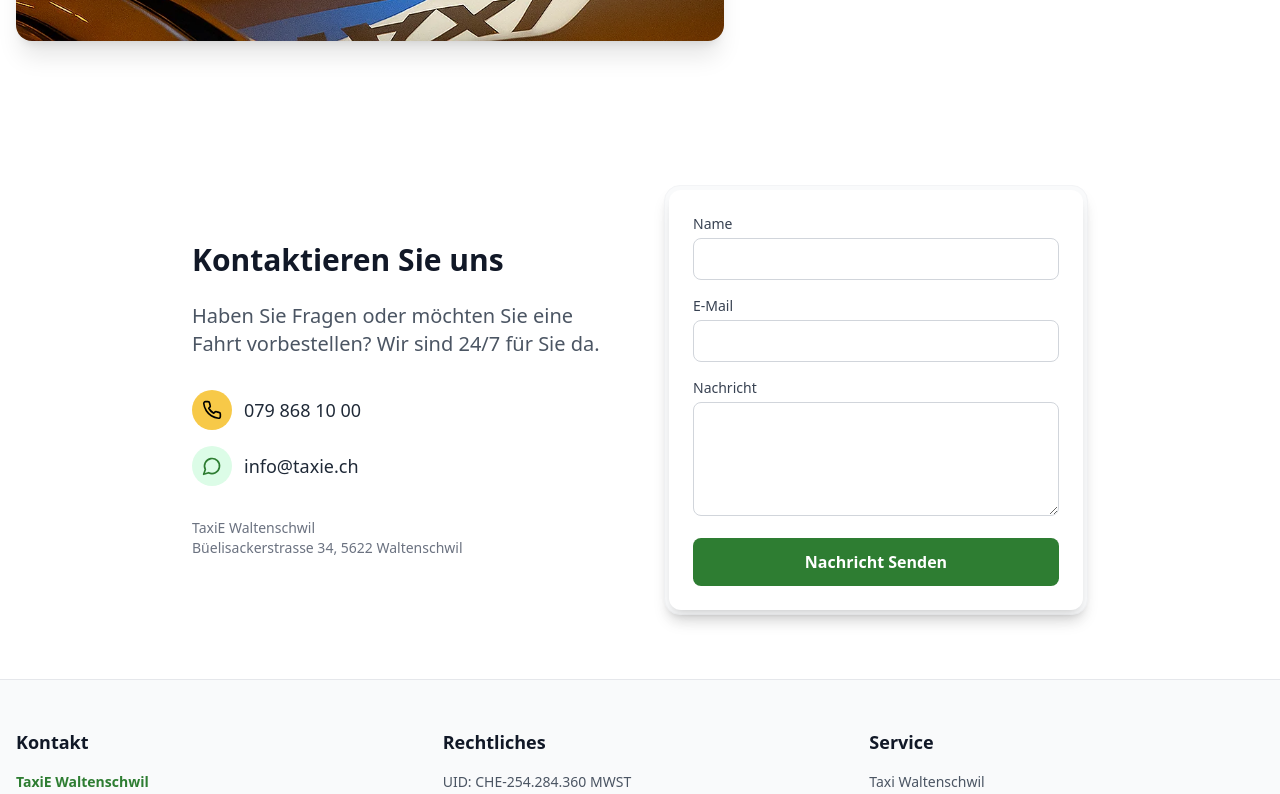
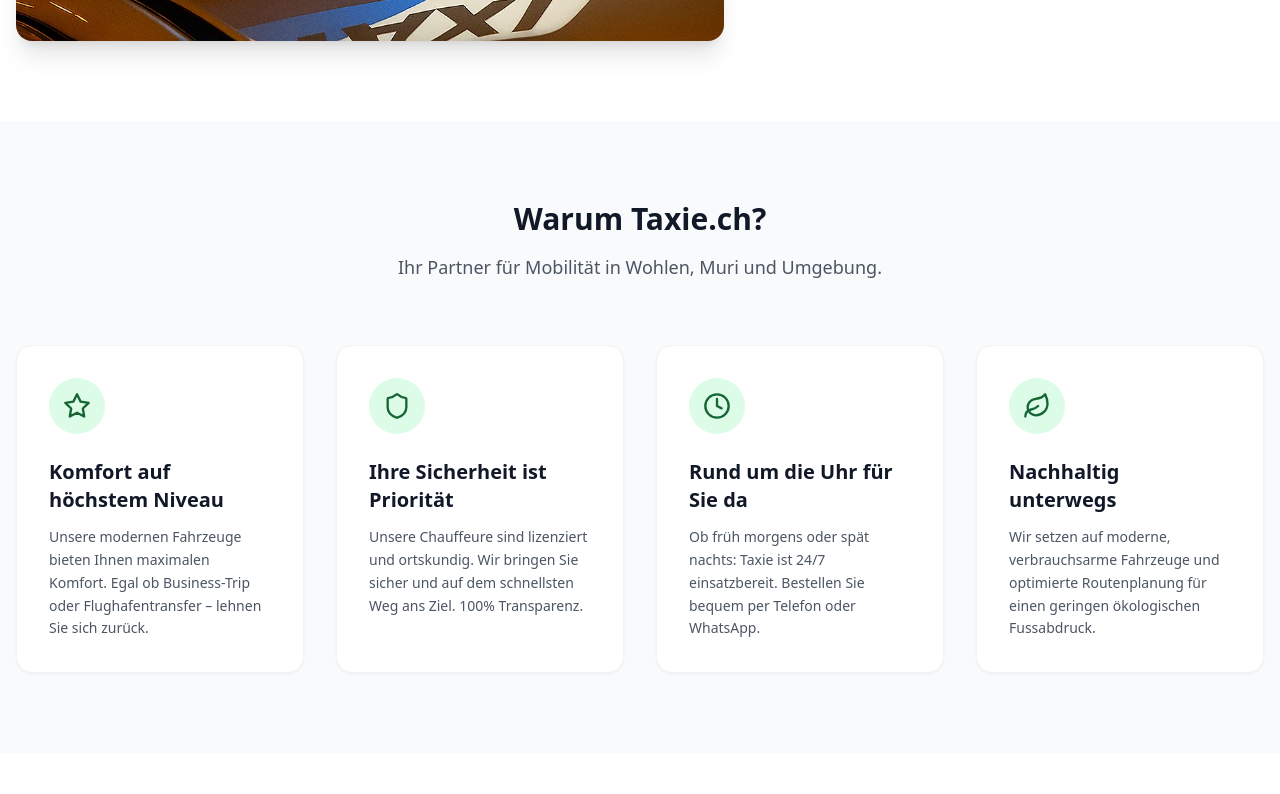
Before and after one commit to teocanKS/taxiech, a Nuxt app: page / in a window 1280 px wide. Shown: the part 3740-4534 px from the top of the page. Built offline with nearby package versions, Linux system fonts and the light colour scheme.

Commit message:
Content: Add 'Why Choose Us' section with modern grid layout

```diff
--- a/pages/index.vue
+++ b/pages/index.vue
@@ -1,5 +1,5 @@
 <script setup lang="ts">
-import { Check, Phone, MessageCircle } from 'lucide-vue-next'
+import { Check, Phone, MessageCircle, Star, Shield, Clock, Leaf } from 'lucide-vue-next'
 
 const { zone } = useZone()
 
@@ -271,6 +271,62 @@
         </div>
     </section>
 
+    <!-- Why Choose Us (New Section) -->
+    <section class="py-20 bg-gray-50">
+      <div class="container mx-auto px-4">
+        <div class="text-center mb-16">
+           <h2 class="text-3xl font-bold text-gray-900 mb-4">Warum Taxie.ch?</h2>
+           <p class="text-gray-600 text-lg max-w-2xl mx-auto">Ihr Partner für Mobilität in Wohlen, Muri und Umgebung.</p>
+        </div>
+
+        <div class="grid md:grid-cols-2 lg:grid-cols-4 gap-8">
+           <!-- Feature 1 -->
+           <div class="bg-white p-8 rounded-2xl shadow-sm hover:shadow-md transition duration-300 border border-gray-100 group">
+              <div class="w-14 h-14 bg-green-100 rounded-full flex items-center justify-center text-green-800 mb-6 mx-auto md:mx-0 group-hover:scale-110 transition duration-300">
+                  <Star class="w-7 h-7" />
+              </div>
+              <h3 class="text-xl font-bold mb-3 text-gray-900">Komfort auf höchstem Niveau</h3>
+              <p class="text-gray-600 leading-relaxed text-sm">
+                  Unsere modernen Fahrzeuge bieten Ihnen maximalen Komfort. Egal ob Business-Trip oder Flughafentransfer – lehnen Sie sich zurück.
+              </p>
+           </div>
+
+           <!-- Feature 2 -->
+           <div class="bg-white p-8 rounded-2xl shadow-sm hover:shadow-md transition duration-300 border border-gray-100 group">
+               <div class="w-14 h-14 bg-green-100 rounded-full flex items-center justify-center text-green-800 mb-6 mx-auto md:mx-0 group-hover:scale-110 transition duration-300">
+                  <Shield class="w-7 h-7" />
+              </div>
+              <h3 class="text-xl font-bold mb-3 text-gray-900">Ihre Sicherheit ist Priorität</h3>
+              <p class="text-gray-600 leading-relaxed text-sm">
+                  Unsere Chauffeure sind lizenziert und ortskundig. Wir bringen Sie sicher und auf dem schnellsten Weg ans Ziel. 100% Transparenz.
+              </p>
+           </div>
+
+           <!-- Feature 3 -->
+           <div class="bg-white p-8 rounded-2xl shadow-sm hover:shadow-md transition duration-300 border border-gray-100 group">
+              <div class="w-14 h-14 bg-green-100 rounded-full flex items-center justify-center text-green-800 mb-6 mx-auto md:mx-0 group-hover:scale-110 transition duration-300">
+                  <Clock class="w-7 h-7" />
+              </div>
+              <h3 class="text-xl font-bold mb-3 text-gray-900">Rund um die Uhr für Sie da</h3>
+              <p class="text-gray-600 leading-relaxed text-sm">
+                  Ob früh morgens oder spät nachts: Taxie ist 24/7 einsatzbereit. Bestellen Sie bequem per Telefon oder WhatsApp.
+              </p>
+           </div>
+
+           <!-- Feature 4 -->
+            <div class="bg-white p-8 rounded-2xl shadow-sm hover:shadow-md transition duration-300 border border-gray-100 group">
+              <div class="w-14 h-14 bg-green-100 rounded-full flex items-center justify-center text-green-800 mb-6 mx-auto md:mx-0 group-hover:scale-110 transition duration-300">
+                  <Leaf class="w-7 h-7" />
+              </div>
+              <h3 class="text-xl font-bold mb-3 text-gray-900">Nachhaltig unterwegs</h3>
+              <p class="text-gray-600 leading-relaxed text-sm">
+                  Wir setzen auf moderne, verbrauchsarme Fahrzeuge und optimierte Routenplanung für einen geringen ökologischen Fussabdruck.
+              </p>
+           </div>
+        </div>
+      </div>
+    </section>
+
     <!-- Contact CTA -->
     <section id="kontakt" class="py-16 bg-white">
       <div class="container mx-auto px-4">
```
